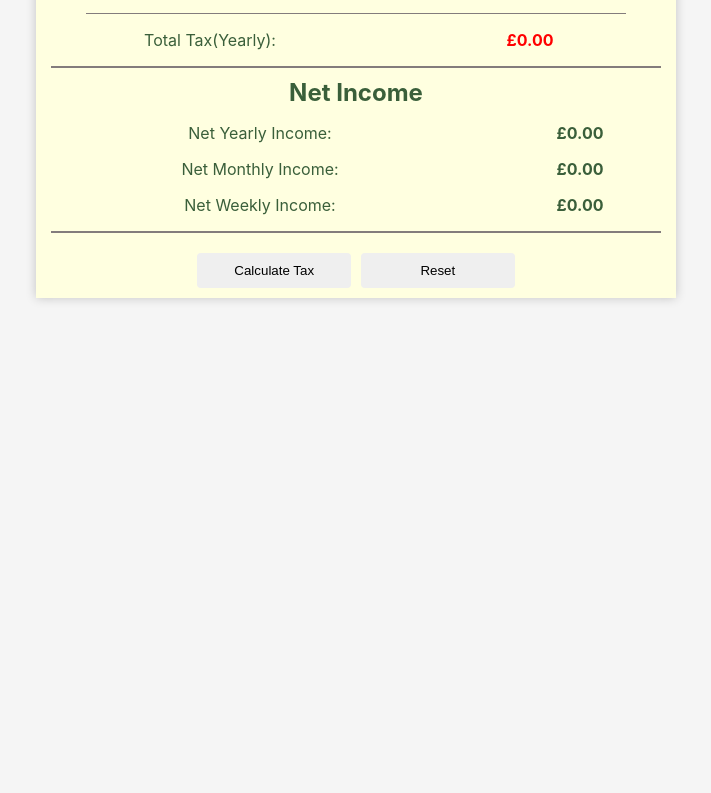
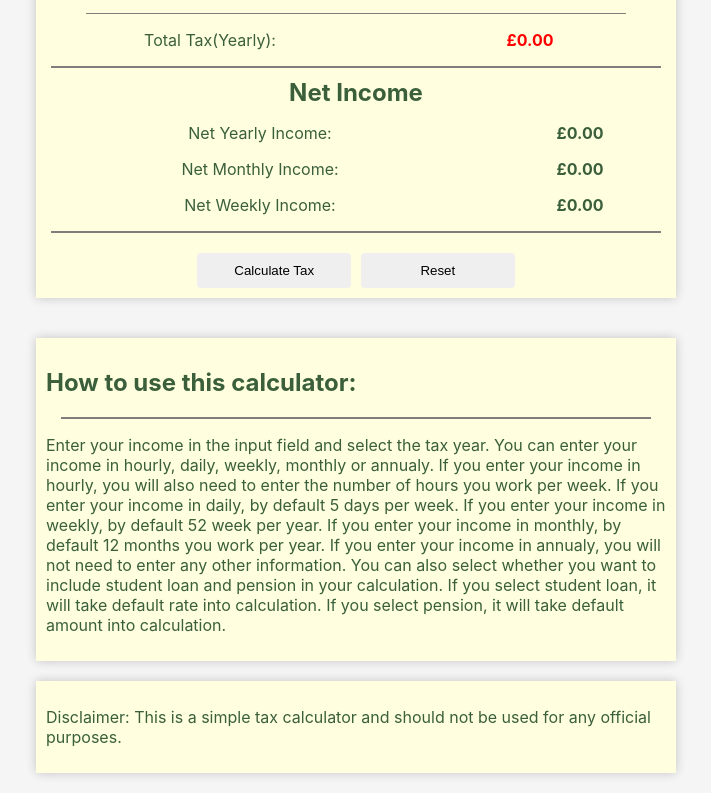
Before and after one commit to asaad227/taxCalculator, a React app: page / in a window 1280 px wide. Shown: the part 729-1522 px from the top of the page, without its empty margins (284-995 px from the left). Before the commit the page ends 1047 px from the top, so only its background shows below. Built offline with nearby package versions, Linux system fonts and the light colour scheme.

Commit message:
update footer and side note

```diff
--- a/src/TotalTax/index.css
+++ b/src/TotalTax/index.css
@@ -4,6 +4,17 @@
     text-align: center;
     align-items: center;
   }
+
+  footer, aside{
+    text-align: flex-start;
+    margin: 20px auto;
+    padding: 10px;
+    width: 50vw;
+    box-sizing: border-box;
+    box-shadow: 0 0 10px rgba(0,0,0,0.2);
+    background-color: #ffffe0;
+  }
+
   .main h1{
     margin: 10px 0;
     padding: 0;
--- a/src/TotalTax/index.js
+++ b/src/TotalTax/index.js
@@ -109,6 +109,7 @@ function handleReset(event){
 
 
   return (
+    <div>
     <div className='main'>
         <h1>England Personal Tax Calculator</h1>
         <Form year={year} setYear={setYear} isLoan={isLoan} setIsLoan={setIsLoan} isPension={isPension} setIsPension={setIsPension}
@@ -150,7 +151,23 @@ function handleReset(event){
         <input type='button' value='Reset' onClick={handleReset} />
     </span>
         </div>
+        </div>
+        <aside>
+            <h2>How to use this calculator:</h2>
+            <div className='divider'></div>
+            <p>Enter your income in the input field and select the tax year. You can enter your income in hourly, daily, weekly, monthly or annualy.
+            If you enter your income in hourly, you will also need to enter the number of hours you work per week.
+            If you enter your income in daily, by default 5 days per week. If you enter your income in weekly,
+            by default 52 week per year. If you enter your income in monthly, by default 12 months you work per year.
+            If you enter your income in annualy, you will not need to enter any other information.
+            You can also select whether you want to include student loan and pension in your calculation. If you select student loan, it will take default rate into calculation.
 
+            If you select pension, it will take default amount into calculation.</p>
+        </aside>
+        <footer>
+            <p>Disclaimer: This is a simple tax calculator and should not be used for any official purposes.</p>
+
+        </footer>
     </div>
   )
 }
```
